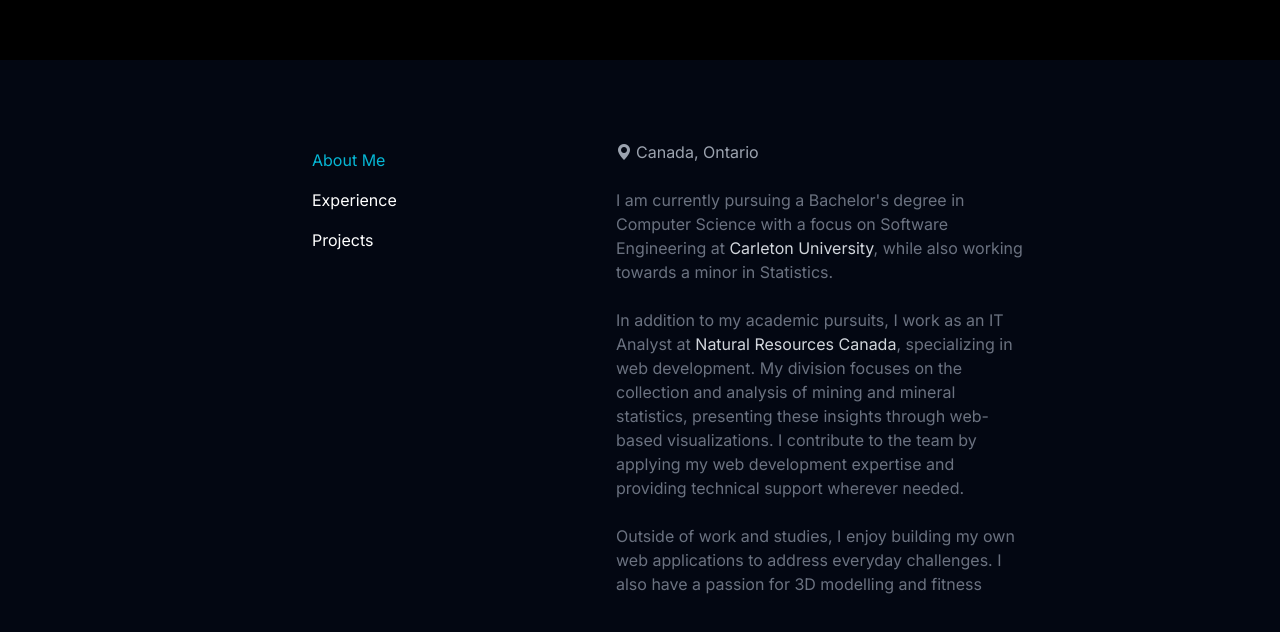
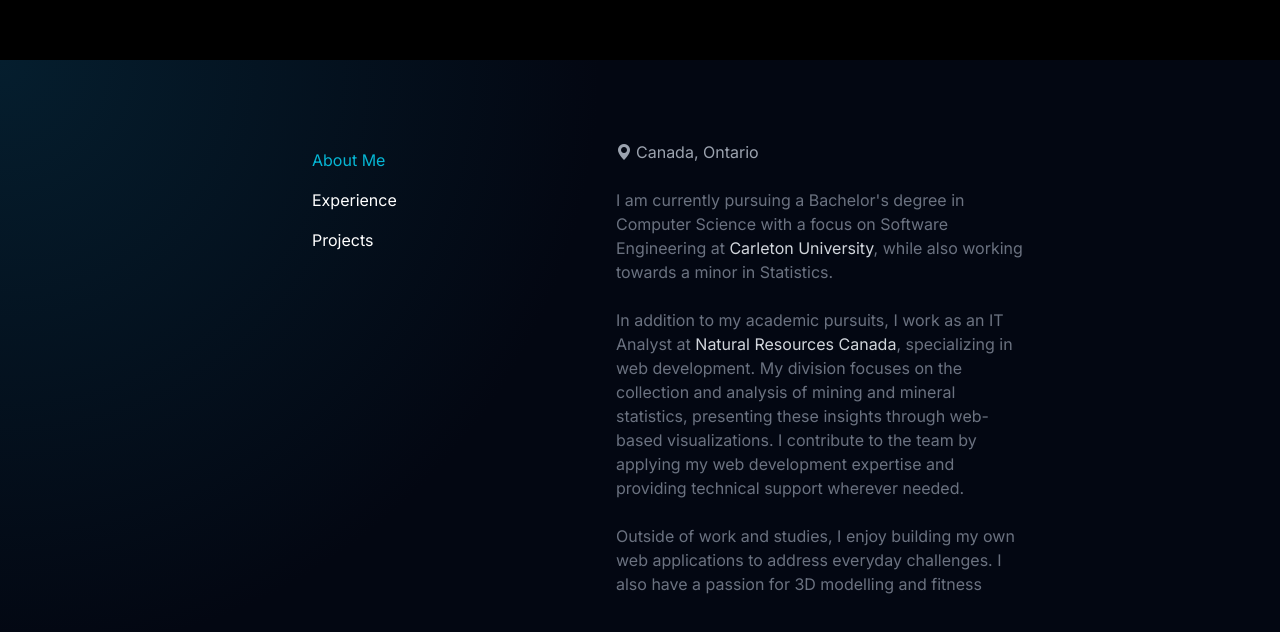
Before and after one commit to Jason-Wang1245/portfolio, a Next.js app: page / in a window 1280 px wide. Shown: the part 780-1412 px from the top of the page. Built offline with nearby package versions, Linux system fonts and the light colour scheme.

Commit message:
Added mouse hover effect for details section

```diff
--- a/app/Details.tsx
+++ b/app/Details.tsx
@@ -5,13 +5,25 @@ import AboutMe from "./components/AboutMe";
 
 export default function Details() {
   const [activeTopic, setActiveTopic] = useState("About Me");
+  const [mousePosition, setMousePosition] = useState({ x: 0, y: 0 });
+
+  function handleMouseMove(event: React.MouseEvent<HTMLDivElement>) {
+    setMousePosition({
+      x: event.clientX,
+      y: event.clientY,
+    });
+  }
 
   function handleTopicChange(topic: string) {
     setActiveTopic(topic);
   }
 
   return (
-    <div className="h-screen w-full lg:px-[20%] px-[5%] flex text-gray-500">
+    <div
+      className="h-screen w-full lg:px-[20%] px-[5%] flex text-gray-500"
+      style={{ background: `radial-gradient(600px at ${mousePosition.x}px ${mousePosition.y}px, #051e2e, #030712)` }}
+      onMouseMove={handleMouseMove}
+    >
       <div className="p-10 pt-20 flex flex-col basis-5/12">
         <div>
           <button
@@ -54,9 +66,7 @@ export default function Details() {
         <div className={`absolute duration-300 transition-all ${activeTopic === "About Me" ? "opacity-100" : "opacity-0"}`}>
           <AboutMe />
         </div>
-        <div className={`absolute duration-300 transition-all ${activeTopic === "Experience" ? "opacity-100" : "opacity-0"}`}>
-          Experience
-        </div>
+        <div className={`absolute duration-300 transition-all ${activeTopic === "Experience" ? "opacity-100" : "opacity-0"}`}>Experience</div>
       </div>
     </div>
   );
```
